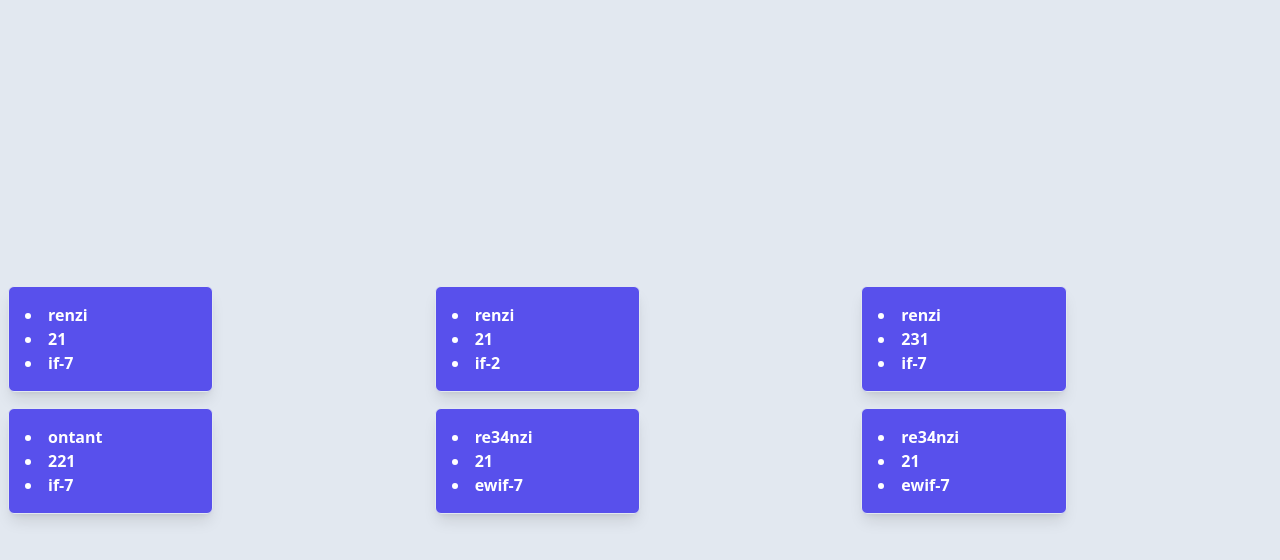
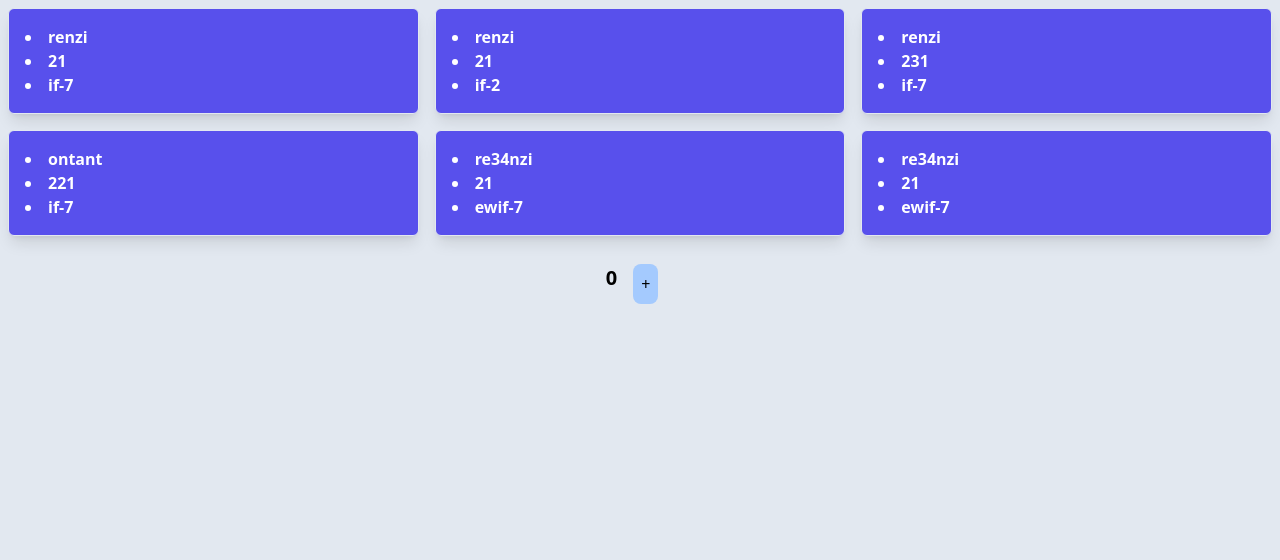
Before and after one commit to ren-zi-fa/projectIseng, a React (Vite) app: page / in a window 1280 px wide. Shown: the top 560 px of the page. Built offline with nearby package versions, Linux system fonts and the light colour scheme.

Commit message:
initial commit

```diff
--- /dev/null
+++ b/src/components/Fragments/Counter.jsx
@@ -0,0 +1,39 @@
+import React from "react";
+
+
+export default class Counter extends React.Component {
+  constructor(props) {
+    super(props);
+    this.state = {
+      count: 0,
+    };
+    console.log("constructor")
+  }
+
+  componentDidMount(){
+    this.setState({count:10})
+    console.log("componentDidMount")
+  }
+
+  componentDidUpdate(){
+    console.log("componentDidUpdate")
+    if (this.state.count === 10){
+        this.setState({count:0})
+    }
+  }
+  render() {
+    return (
+      <div className="flex justify-center">
+        <p className="text-xl font-bold">{this.state.count}</p>
+
+        <button
+          className="bg-blue-300 px-2 py-2 rounded-lg mx-4 "
+          onClick={() => this.setState({ count: this.state.count + 1 })}
+        >
+          +
+        </button>
+        {console.log("render")}
+      </div>
+    );
+  }
+}
--- a/src/components/Fragments/Navbar.jsx
+++ b/src/components/Fragments/Navbar.jsx
@@ -1,6 +1,7 @@
 import React from "react";
 import Button from "../Elements/Button";
 import "flowbite";
+import { Link } from "react-router-dom";
 
 const Navbar = () => {
   const handleLogout = () => {
@@ -52,13 +53,13 @@ const Navbar = () => {
           <div className="hidden w-full md:block md:w-auto" id="navbar-default">
             <ul className="font-medium flex flex-col p-4 md:p-0 mt-4 border border-gray-100 rounded-lg bg-gray-50 md:flex-row md:space-x-8 rtl:space-x-reverse md:mt-0 md:border-0 md:bg-white dark:bg-gray-800 md:dark:bg-gray-900 dark:border-gray-700">
               <li>
-                <a
-                  href="#"
+                <Link
+                  to="/"
                   className="block py-2 px-3 text-white bg-blue-700 rounded md:bg-transparent md:text-blue-700 md:p-0 dark:text-white md:dark:text-blue-500"
                   aria-current="page"
                 >
                   Home
-                </a>
+                </Link>
               </li>
               <li>
                 <a
--- a/src/components/layouts/CobaSaja.jsx
+++ b/src/components/layouts/CobaSaja.jsx
@@ -1,4 +1,5 @@
 import React, { useState } from "react";
+import Counter from "../Fragments/Counter";
 
 export default function CobaSaja() {
   const [item, setItem] = useState([
@@ -33,19 +34,21 @@ export default function CobaSaja() {
       kelas: "ewif-7",
     },
   ]);
-  console.log(...item)
+  console.log(...item);
   return (
-    <div className="bg-slate-200 grid grid-cols-3 place-content-center items-center min-h-screen gap-4 p-2">
-
+    <div className="bg-slate-200 min-h-screen  ">
+      <div className="grid grid-cols-3 place-content-center items-center gap-4 p-2">
         {...item.map((index) => (
-           <div className=" bg-blue border max-w-xs w-1/2 text-white font-semibold px-4 py-4 border-slate-200 shadow-lg bg-indigo-600 rounded-md">
+          <div className=" bg-blue border max-w-lg w-1/2 lg:w-full text-white font-semibold px-4 py-4 border-slate-200 shadow-lg bg-indigo-600 rounded-md">
             <li>{index.name}</li>
             <li>{index.umur}</li>
             <li>{index.kelas}</li>
           </div>
         ))}
-
-
+      </div>
+      <div className="mt-5  ">
+        <Counter/>
+      </div>
     </div>
   );
 }
--- a/src/pages/products.jsx
+++ b/src/pages/products.jsx
@@ -1,7 +1,8 @@
-import React, { useState } from "react";
+import React, { useEffect, useRef, useState } from "react";
 import CardProduct from "../components/Fragments/CardProduct";
 import Navbar from "../components/Fragments/Navbar";
 import "flowbite";
+
 const products = [
   {
     id: 1,
@@ -46,26 +47,58 @@ const products = [
 ];
 
 export default function ProductsPage() {
-  const [cart, setCart] = useState([
-    {
-      id: 1,
-      quantity: 1,
-    },
-  ]);
+  const [cart, setCart] = useState([]);
+  const [totalPrice, setTotalPrice] = useState(0);
 
+  useEffect(() => {
+    setCart(JSON.parse(localStorage.getItem("cart")) || []);
+  }, []);
+  useEffect(() => {
+    if (cart.length > 0) {
+      const sum = cart.reduce((acc, item) => {
+        const product = products.find((product) => product.id === item.id);
+        return acc + product.product_price * item.quantity;
+      }, 0);
+      setTotalPrice(sum);
+      localStorage.setItem("cart", JSON.stringify(cart));
+    }
+  }, [cart]);
   const handleAddToCart = (id) => {
     if (cart.find((item) => item.id === id)) {
-      setCart(cart.map((item) => item.id == id ? {...item,quantity:item.quantity+1} : item));
-    }else {
+      setCart(
+        cart.map((item) =>
+          item.id == id ? { ...item, quantity: item.quantity + 1 } : item,
+        ),
+      );
+    } else {
       setCart([
         ...cart,
         {
-          id:id,
-          quantity:1
-        }
-      ])
+          id: id,
+          quantity: 1,
+        },
+      ]);
     }
   };
+
+  // useReff
+  const cartRef = useRef([{ id: 1, quantity: 1 }]);
+
+  const handleAddCartRef = (id) => {
+    cartRef.current = [...cartRef.current, { id: id, quantity: 1 }];
+    localStorage.setItem("cart", JSON.stringify(cartRef.current));
+  };
+
+  const totalPriceRef = useRef(null);
+  useEffect(() => {
+    if (cart.length > 0) {
+      totalPriceRef.current.style.display = "table-row"
+
+    }else {
+      totalPriceRef.current.style.display = "none"
+    }
+  }, [cart]);
+
   return (
     <>
       <Navbar />
@@ -107,7 +140,7 @@ export default function ProductsPage() {
                   </th>
                 </tr>
               </thead>
-              <tbody>
+              <tbody  >
                 {cart.map((item) => {
                   const product = products.find(
                     (product) => product.id === item.id,
@@ -139,6 +172,17 @@ export default function ProductsPage() {
                     </tr>
                   );
                 })}
+                <tr className="bg-white dark:bg-gray-800" ref={totalPriceRef}>
+                  <td className="px-6 py-4" colSpan={3}>
+                    Total Price
+                  </td>
+                  <td className="px-6 py-4" >
+                    {totalPrice.toLocaleString("id-ID", {
+                      style: "currency",
+                      currency: "IDR",
+                    })}
+                  </td>
+                </tr>
               </tbody>
             </table>
           </div>
```
